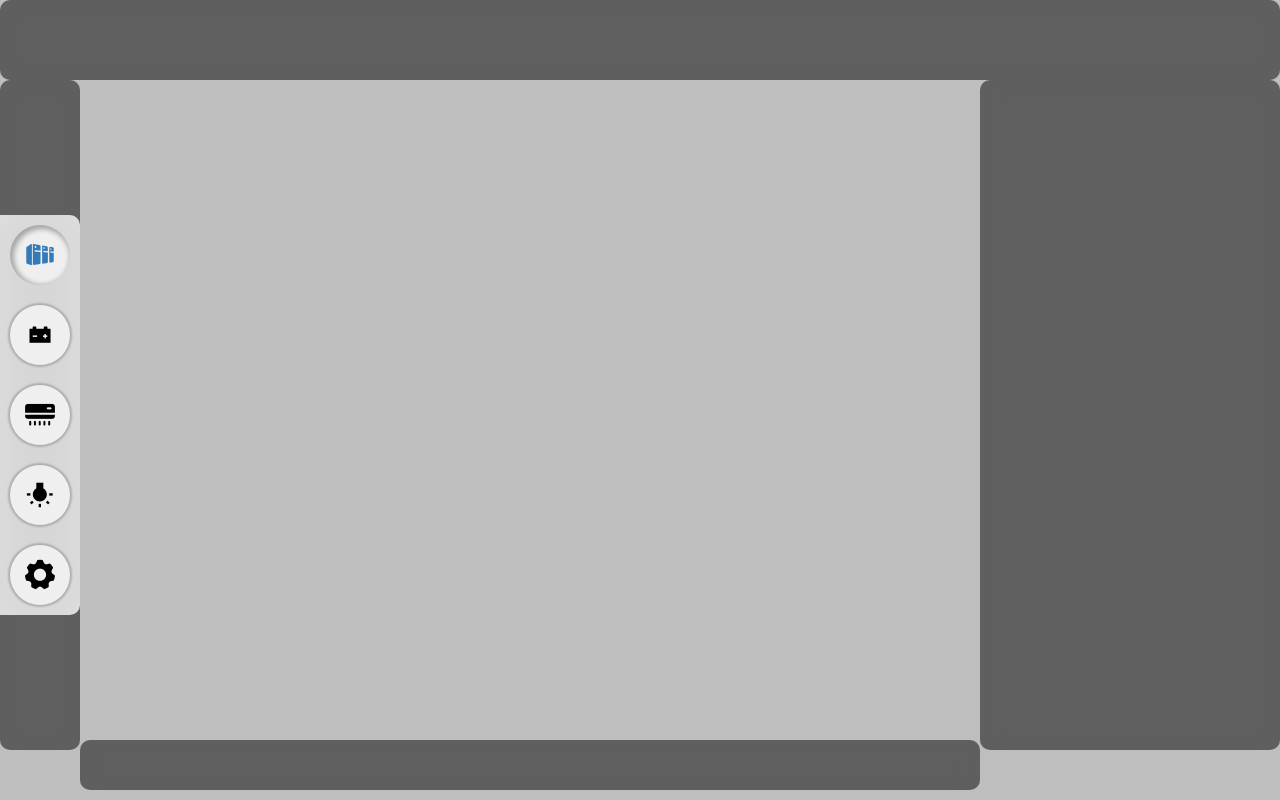
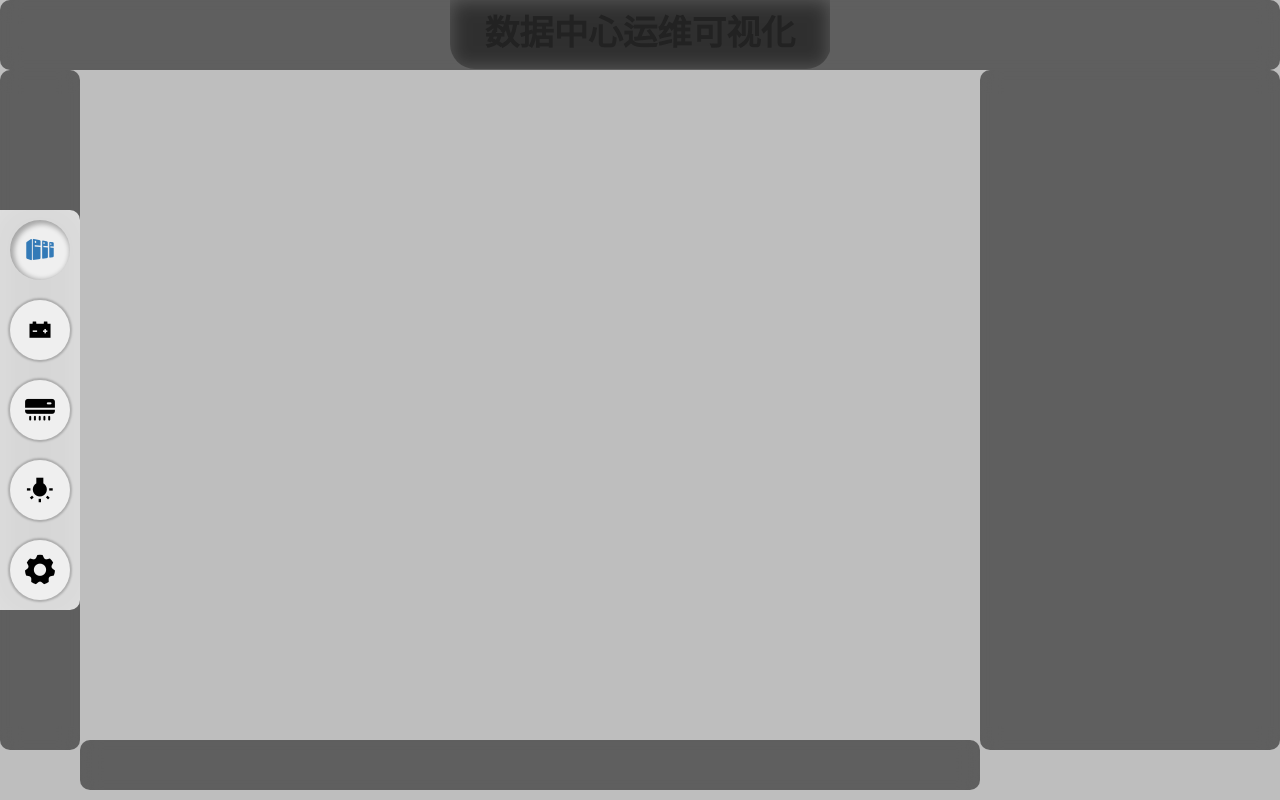
Before and after one commit to SuDeeParke/data_center_demo, a Vue app: page /test_interface in a window 1280 px wide. Built offline with nearby package versions, Linux system fonts and the light colour scheme.

Commit message:
feat：增加顶牌

```diff
--- /dev/null
+++ b/src/components/TopBrand.vue
@@ -0,0 +1,50 @@
+<template>
+  <div class="top-brand">
+    <a @click="refresh()">
+      <h1>数据中心运维可视化</h1>
+    </a>
+  </div>
+</template>
+
+<script>
+export default {
+  name: 'TopBrand',
+  methods: {
+    refresh() {
+      window.location.reload();
+    },
+  },
+};
+</script>
+
+<style lang="scss" scoped>
+*{
+  padding: 0;
+  margin: 0;
+  box-sizing: border-box;
+}
+.top-brand {
+  display: block;
+  width: auto;
+  height: 69px;
+  padding: 5px 35px;
+  border-radius: 0;
+  border-end-start-radius: 25px;
+  border-end-end-radius: 25px;
+  background: var(--panel-bg-color);
+  backdrop-filter: blur(10px);
+  border-bottom: 2px solid var(--theme-color);
+  a {
+    display: inline-block;
+    text-decoration: none;
+    color: #222;
+    font-size: 23px;
+    font-family: 'sans-serif';
+    cursor: pointer;
+    transition: all 0.3s;
+    &:hover{
+      color: var(--theme-color);
+    }
+  }
+}
+</style>
--- a/src/layout/Interface.vue
+++ b/src/layout/Interface.vue
@@ -1,6 +1,8 @@
 <template>
   <div class="interface">
-    <section class="top"></section>
+    <section class="top">
+      <TopBrand></TopBrand>
+    </section>
     <section class="left">
       <Menu></Menu>
     </section>
@@ -11,17 +13,18 @@
 
 <script>
 import Menu from '../components/Menu.vue';
+import TopBrand from '../components/TopBrand.vue';
 
 export default {
   name: 'Interface',
-  components: { Menu },
+  components: { Menu, TopBrand },
 };
 </script>
 
 <style lang="scss" scoped>
 $leftWidth: 80px;
 $rightWidth: 300px;
-$topHight: 80px;
+$topHight: 70px;
 $bottomHight: 50px;
 
 $calcHight: calc(100% - $topHight - $bottomHight);
@@ -50,6 +53,7 @@ $calcWidth: calc(100% - $leftWidth - $rightWidth);
     width: 100%;
     height: $topHight;
     flex-direction: row;
+    align-items: flex-start;
   }
   section.left {
     top: $topHight;
```
